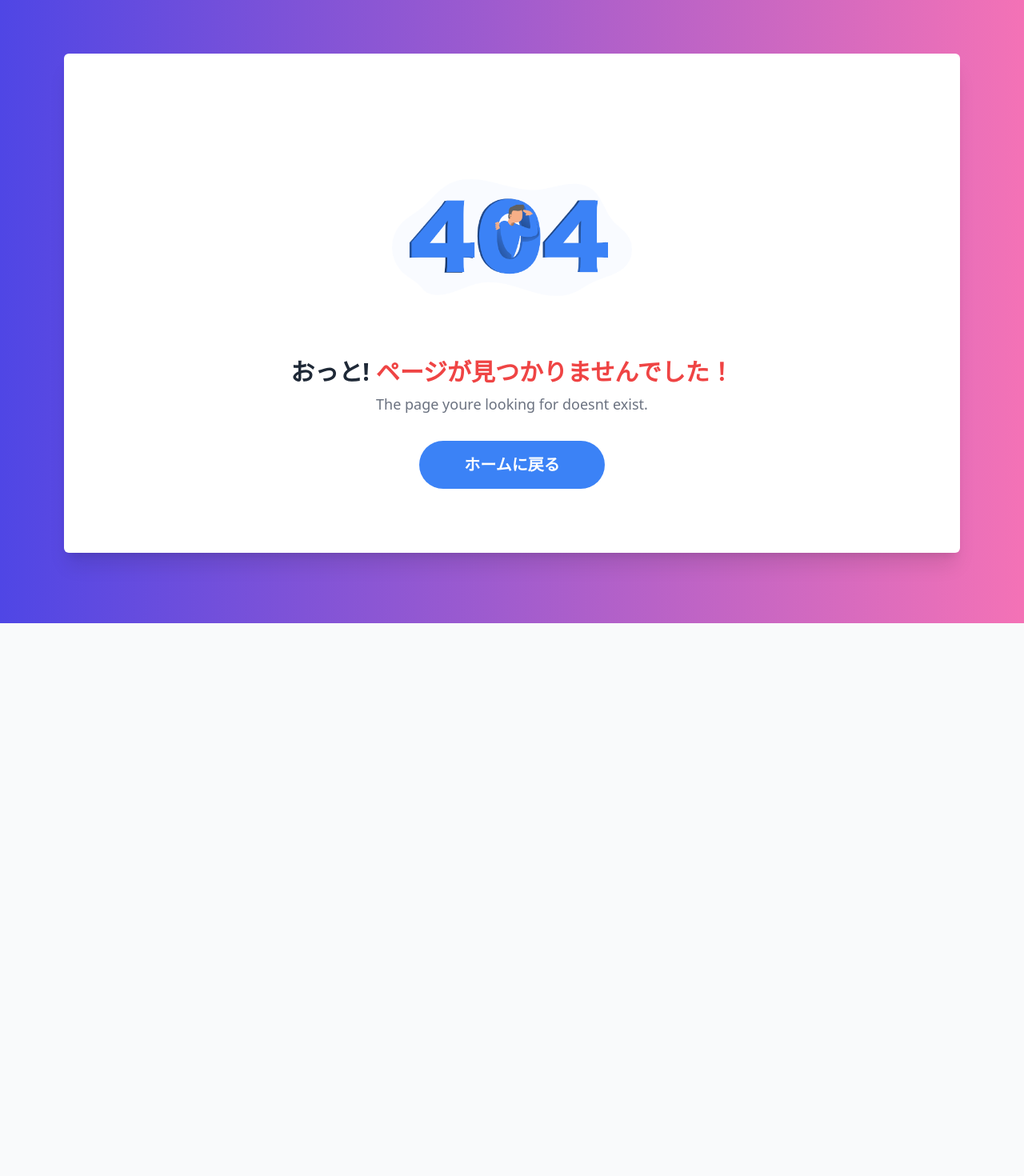
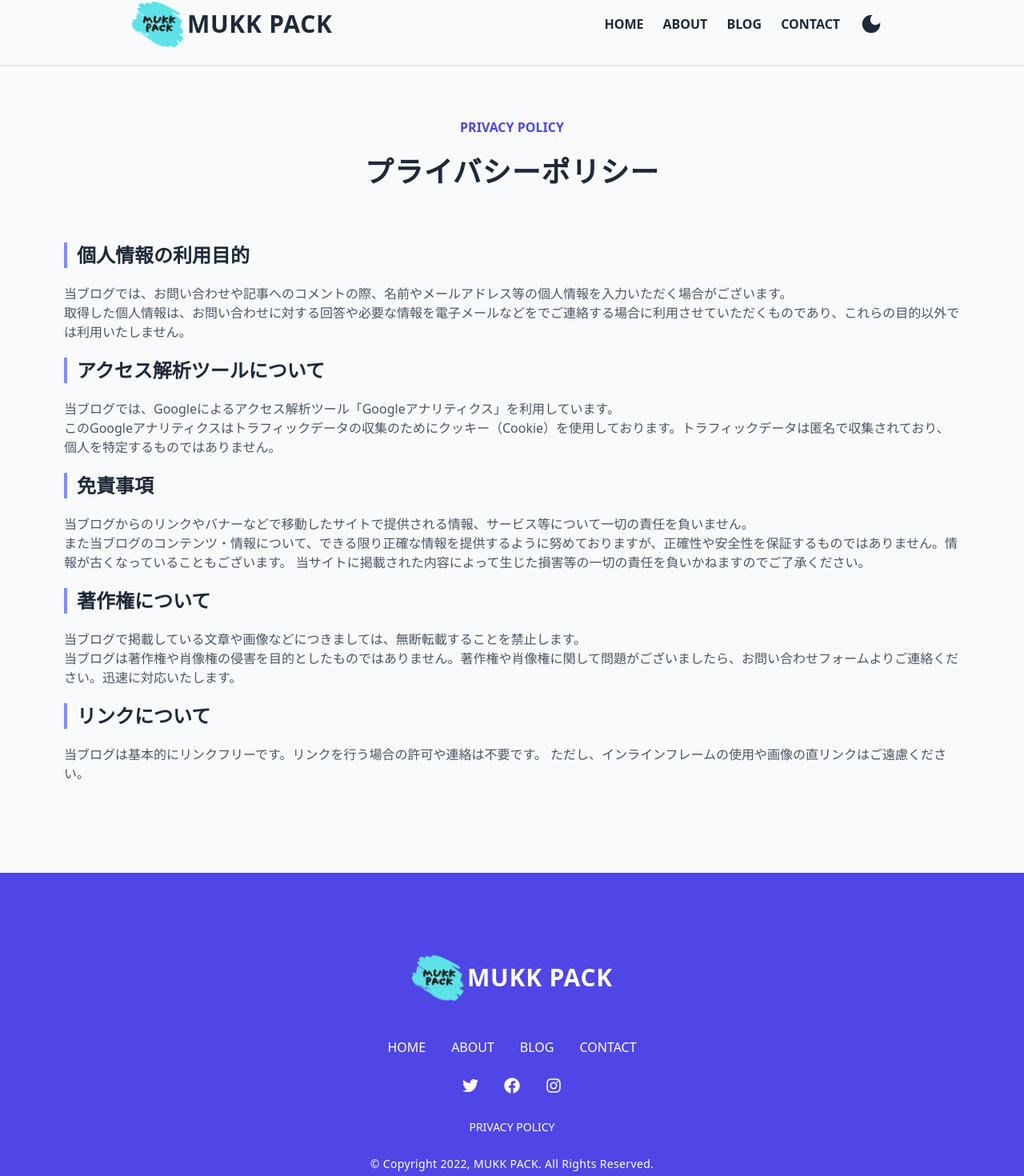
Before and after one commit to knm22mukk/mukk-web, a Next.js app: page /privacypolicy in a window 1280 px wide. Before the commit this address had no page. Shown: the part 21-1491 px from the top of the page at 80% size. Before the commit the page ends 800 px from the top, so only its background shows below. Built offline with nearby package versions, Linux system fonts and the light colour scheme.

Commit message:
プライバシーポリシーページの作成

```diff
--- a/src/components/Footer.tsx
+++ b/src/components/Footer.tsx
@@ -64,7 +64,12 @@ const Footer: VFC = () => {
               <FaInstagram />
             </a>
           </div>
-          <p className='mt-10 text-sm font-medium tracking-wide text-center'>
+          <Link href='/privacypolicy'>
+            <a className='inline-block pb-1 mx-4 mt-5 text-sm text-white hover:text-gray-300 border-b-2 border-transparent hover:border-gray-300 transition duration-300'>
+              PRIVACY POLICY
+            </a>
+          </Link>
+          <p className='mt-5 text-sm font-medium tracking-wide text-center'>
             &copy; Copyright 2022, MUKK PACK. All Rights Reserved.
           </p>
         </div>
--- /dev/null
+++ b/src/pages/privacypolicy.tsx
@@ -0,0 +1,58 @@
+import { NextPage } from 'next';
+import Layout from '@components/Layout';
+import SEO from '@components/SEO';
+import SectionHeader from '@components/SectionHeader';
+
+const privacypolicy: NextPage = () => {
+  return (
+    <Layout>
+      <SEO
+        pageTitle='むっく || プライバシーポリシー'
+        pageDescription='包装資材営業マンむっく || プライバシーポリシー'
+      />
+      <SectionHeader subheading='PRIVACY POLICY' title='プライバシーポリシー' description='' />
+      <div className='container py-12'>
+        <h2 className='pl-3 my-5 text-2xl font-bold border-l-4 border-indigo-400'>
+          個人情報の利用目的
+        </h2>
+        <p className='text-gray-600 dark:text-white'>
+          当ブログでは、お問い合わせや記事へのコメントの際、名前やメールアドレス等の個人情報を入力いただく場合がございます。
+          <br />
+          取得した個人情報は、お問い合わせに対する回答や必要な情報を電子メールなどをでご連絡する場合に利用させていただくものであり、これらの目的以外では利用いたしません。
+        </p>
+        <h2 className='pl-3 my-5 text-2xl font-bold border-l-4 border-indigo-400'>
+          アクセス解析ツールについて
+        </h2>
+        <p className='text-gray-600 dark:text-white'>
+          当ブログでは、Googleによるアクセス解析ツール「Googleアナリティクス」を利用しています。
+          <br />
+          このGoogleアナリティクスはトラフィックデータの収集のためにクッキー（Cookie）を使用しております。トラフィックデータは匿名で収集されており、個人を特定するものではありません。
+        </p>
+        <h2 className='pl-3 my-5 text-2xl font-bold border-l-4 border-indigo-400'>免責事項</h2>
+        <p className='text-gray-600 dark:text-white'>
+          当ブログからのリンクやバナーなどで移動したサイトで提供される情報、サービス等について一切の責任を負いません。
+          <br />
+          また当ブログのコンテンツ・情報について、できる限り正確な情報を提供するように努めておりますが、正確性や安全性を保証するものではありません。情報が古くなっていることもございます。
+          当サイトに掲載された内容によって生じた損害等の一切の責任を負いかねますのでご了承ください。
+        </p>
+        <h2 className='pl-3 my-5 text-2xl font-bold border-l-4 border-indigo-400'>
+          著作権について
+        </h2>
+        <p className='text-gray-600 dark:text-white'>
+          当ブログで掲載している文章や画像などにつきましては、無断転載することを禁止します。
+          <br />
+          当ブログは著作権や肖像権の侵害を目的としたものではありません。著作権や肖像権に関して問題がございましたら、お問い合わせフォームよりご連絡ください。迅速に対応いたします。
+        </p>
+        <h2 className='pl-3 my-5 text-2xl font-bold border-l-4 border-indigo-400'>
+          リンクについて
+        </h2>
+        <p className='text-gray-600 dark:text-white'>
+          当ブログは基本的にリンクフリーです。リンクを行う場合の許可や連絡は不要です。
+          ただし、インラインフレームの使用や画像の直リンクはご遠慮ください。
+        </p>
+      </div>
+    </Layout>
+  );
+};
+
+export default privacypolicy;
```
